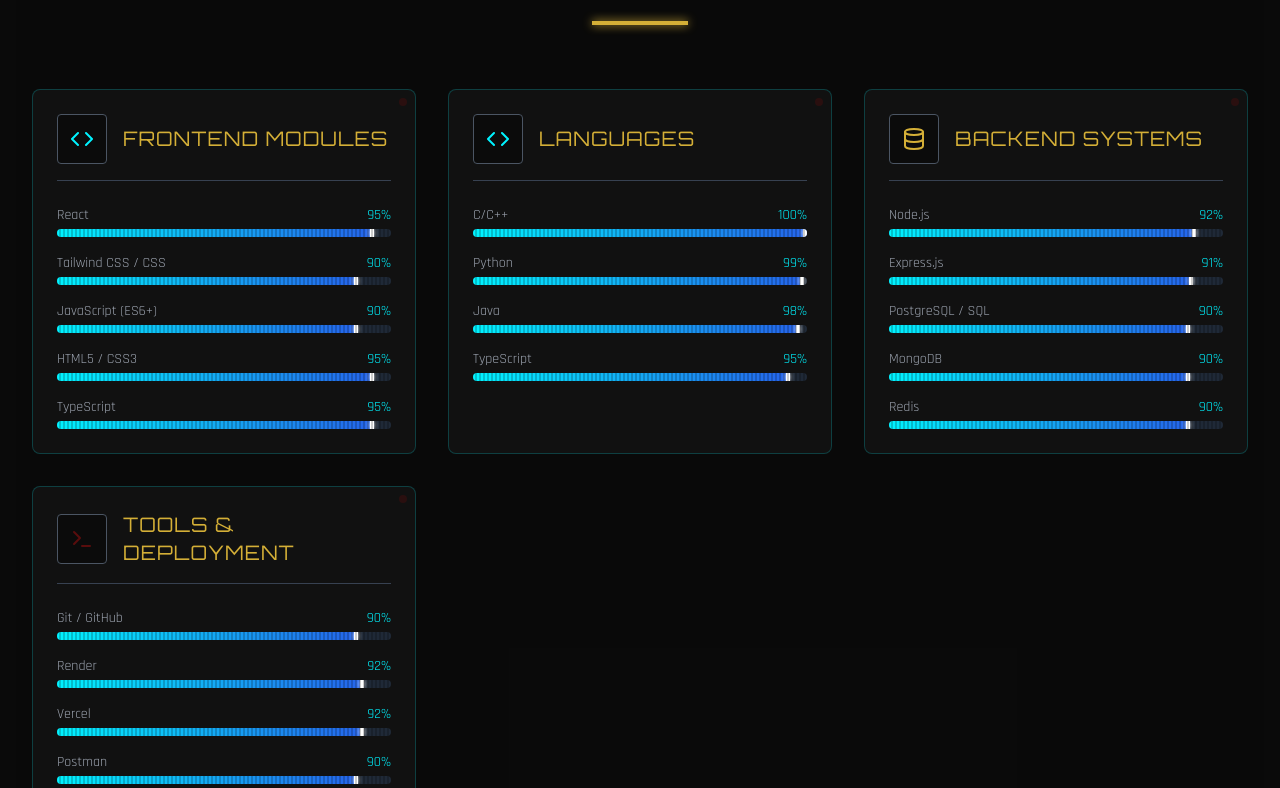
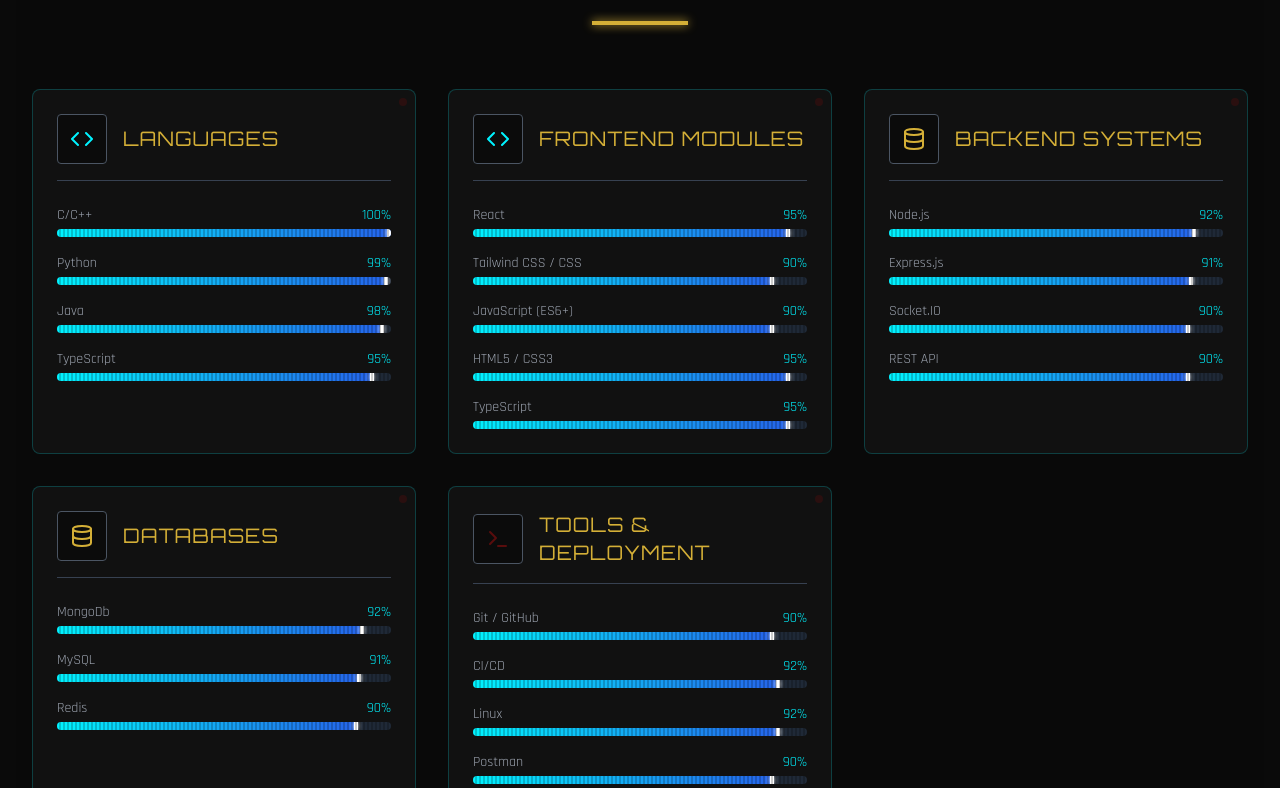
Before and after one commit to Sukhdevvinay/Portfolio, a React (Create React App) app: page / in a window 1280 px wide. Shown: the part 1792-2580 px from the top of the page. Built offline with nearby package versions, Linux system fonts and the light colour scheme.

Commit message:
Update Skills.js

```diff
--- a/src/Components/Skills.js
+++ b/src/Components/Skills.js
@@ -4,6 +4,16 @@ import { Code, Database, Terminal, Shield } from 'lucide-react';
 
 const Skills = () => {
     const skillCategories = [
+        {
+            name: "LANGUAGES",
+            icon: <Code className="text-iron-arc" />,
+            skills: [
+                { name: "C/C++", level: 100 },
+                { name: "Python", level: 99 },
+                { name: "Java", level: 98 },
+                { name: "TypeScript", level: 95 },
+            ]
+        },
         {
             name: "FRONTEND MODULES",
             icon: <Code className="text-iron-arc" />,
@@ -16,33 +26,31 @@ const Skills = () => {
             ]
         },
         {
-            name: "LANGUAGES",
-            icon: <Code className="text-iron-arc" />,
-            skills: [
-                { name: "C/C++", level: 100 },
-                { name: "Python", level: 99 },
-                { name: "Java", level: 98 },
-                { name: "TypeScript", level: 95 },
-            ]
-        },
-        {
             name: "BACKEND SYSTEMS",
             icon: <Database className="text-iron-gold" />,
             skills: [
                 { name: "Node.js", level: 92 },
                 { name: "Express.js", level: 91 },
-                { name: "PostgreSQL / SQL", level: 90 },
-                { name: "MongoDB", level: 90 },
+                { name: "Socket.IO", level: 90 },
+                { name: "REST API", level: 90 },
+            ]
+        },
+        {
+          name: "DATABASES",
+          icon: <Database className="text-iron-gold" />,
+          skills: [
+                { name: "MongoDb", level: 92 },
+                { name: "MySQL", level: 91 },
                 { name: "Redis", level: 90 },
-            ]
+          ]
         },
         {
             name: "TOOLS & DEPLOYMENT",
             icon: <Terminal className="text-iron-red" />,
             skills: [
                 { name: "Git / GitHub ", level: 90 },
-                { name: "Render", level: 92 },
-                { name: "Vercel", level: 92 },
+                { name: "CI/CD", level: 92 },
+                { name: "Linux", level: 92 },
                 { name: "Postman", level: 90 },
                 { name: "Docker", level: 95 },
             ]
```
